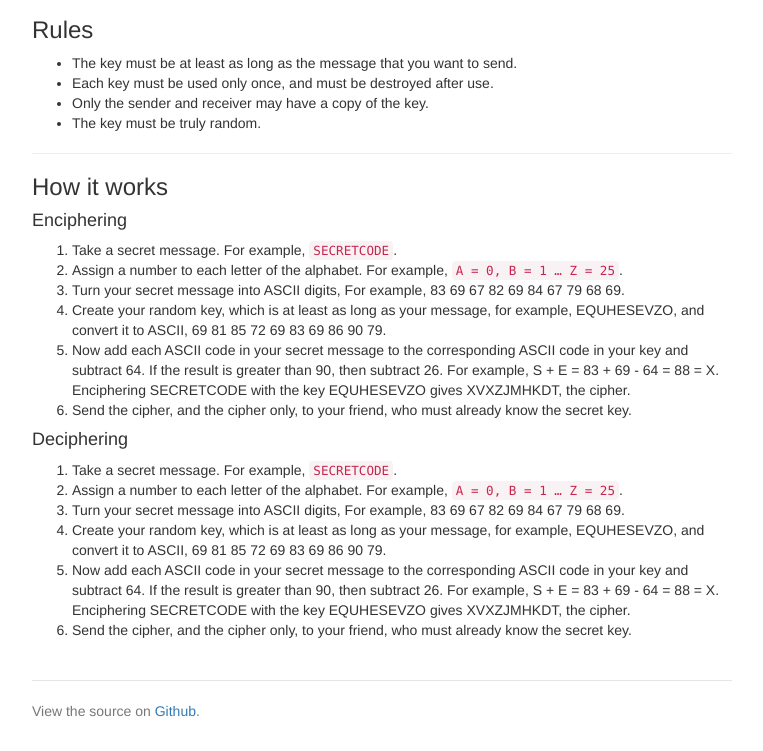
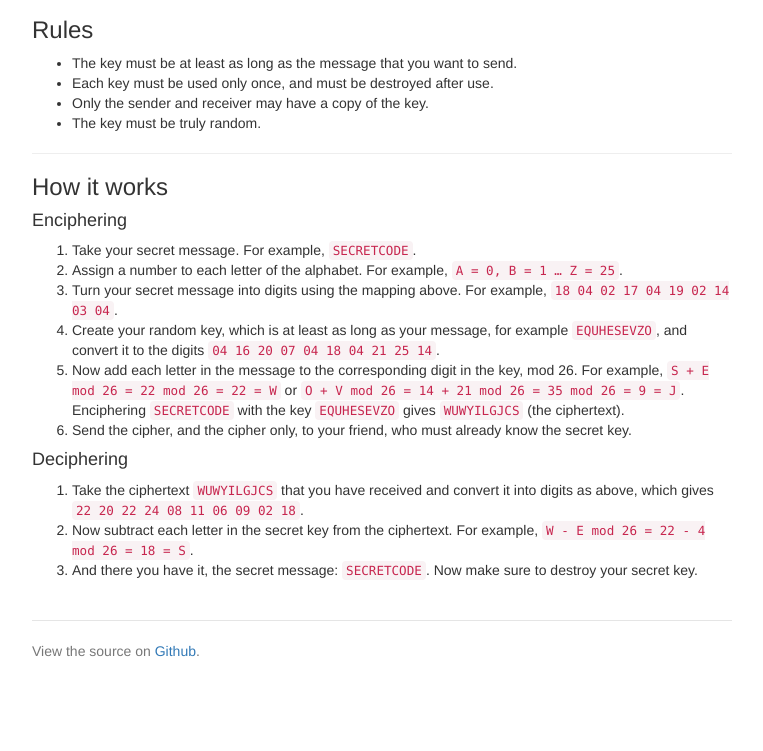
Before and after one commit to danielcoats/one-time-pad, a plain HTML site: page index.html in a window 1280 px wide. Shown: the part 652-1403 px from the top of the page, without its empty margins (258-1021 px from the left). After the commit the page ends 1343 px from the top, so only its background shows below. Drawn offline with Linux system fonts and the light colour scheme.

Commit message:
Finishing text

```diff
--- a/includes/One-Time-Pad.js
+++ b/includes/One-Time-Pad.js
@@ -97,7 +97,7 @@ $(document).ready(function(){
 						var keyTmp	= map.indexOf(key[i]);
 						var tmp		= (msgTmp + keyTmp) % 26;
 
-						outArray.push('(' + msgTmp + ' + ' + keyTmp + ')' + ' % ' + 26 + ' = ' + tmp + " => " + map[tmp] + '\r');
+						outArray.push('(' + msgTmp + ' + ' + keyTmp + ')' + ' mod ' + 26 + ' = ' + tmp + " => " + map[tmp] + '\r');
 						out += map[tmp];
 					}
 
@@ -139,7 +139,7 @@ $(document).ready(function(){
 					var keyTmp	= map.indexOf(key[i]);
 					var tmp		= mod(msgTmp - keyTmp, 26);
 
-					outArray.push('(' + msgTmp + ' + ' + keyTmp + ')' + ' % ' + 26 + ' = ' + tmp + " => " + map[tmp] + '\n');
+					outArray.push('(' + msgTmp + ' - ' + keyTmp + ')' + ' mod ' + 26 + ' = ' + tmp + " => " + map[tmp] + '\n');
 					out += map[tmp];
 				}
 
--- a/index.html
+++ b/index.html
@@ -33,15 +33,8 @@
 
 <body>
 
-    <div class="container">
-        <div class="header clearfix">
-            <!-- <nav>
-            <ul class="nav nav-pills pull-right">
-            <li role="presentation" class="active"><a href="#">Home</a></li>
-            <li role="presentation"><a href="#">About</a></li>
-            <li role="presentation"><a href="#">Contact</a></li>
-        </ul>
-    </nav> -->
+<div class="container">
+    <div class="header clearfix">
     <h2>One-Time Pad <small>An online demonstration</small></h2>
 </div>
 
@@ -91,21 +84,19 @@
         <h3>How it works</h3>
         <h4>Enciphering</h4>
         <ol>
-            <li>Take a secret message. For example, <code>SECRETCODE</code>.</li>
+            <li>Take your secret message. For example, <code>SECRETCODE</code>.</li>
             <li>Assign a number to each letter of the alphabet. For example, <code>A = 0, B = 1 &hellip; Z = 25</code>.</li>
-            <li>Turn your secret message into ASCII digits, For example, 83 69 67 82 69 84 67 79 68 69.</li>
-            <li>Create your random key, which is at least as long as your message, for example, EQUHESEVZO, and convert it to ASCII, 69 81 85 72 69 83 69 86 90 79.</li>
-            <li>Now add each ASCII code in your secret message to the corresponding ASCII code in your key and subtract 64. If the result is greater than 90, then subtract 26. For example, S + E = 83 + 69 - 64 = 88 = X. Enciphering SECRETCODE with the key EQUHESEVZO gives XVXZJMHKDT, the cipher.</li>
+            <li>Turn your secret message into digits using the mapping above. For example, <code>18 04 02 17 04 19 02 14 03 04</code>.</li>
+            <li>Create your random key, which is at least as long as your message, for example <code>EQUHESEVZO</code>, and convert it to the digits <code>04 16 20 07 04 18 04 21 25 14</code>.</li>
+            <li>Now add each letter in the message to the corresponding digit in the key, mod 26. For example, <code>S + E mod 26 = 22 mod 26 = 22 = W</code> or <code>O + V mod 26 = 14 + 21 mod 26 = 35 mod 26 = 9 = J</code>. Enciphering <code>SECRETCODE</code> with the key <code>EQUHESEVZO</code> gives <code>WUWYILGJCS</code> (the ciphertext).</li>
             <li>Send the cipher, and the cipher only, to your friend, who must already know the secret key.</li>
+
         </ol>
         <h4>Deciphering</h4>
         <ol>
-            <li>Take a secret message. For example, <code>SECRETCODE</code>.</li>
-            <li>Assign a number to each letter of the alphabet. For example, <code>A = 0, B = 1 &hellip; Z = 25</code>.</li>
-            <li>Turn your secret message into ASCII digits, For example, 83 69 67 82 69 84 67 79 68 69.</li>
-            <li>Create your random key, which is at least as long as your message, for example, EQUHESEVZO, and convert it to ASCII, 69 81 85 72 69 83 69 86 90 79.</li>
-            <li>Now add each ASCII code in your secret message to the corresponding ASCII code in your key and subtract 64. If the result is greater than 90, then subtract 26. For example, S + E = 83 + 69 - 64 = 88 = X. Enciphering SECRETCODE with the key EQUHESEVZO gives XVXZJMHKDT, the cipher.</li>
-            <li>Send the cipher, and the cipher only, to your friend, who must already know the secret key.</li>
+            <li>Take the ciphertext <code>WUWYILGJCS</code> that you have received and convert it into digits as above, which gives <code>22 20 22 24 08 11 06 09 02 18</code>.</li>
+            <li>Now subtract each letter in the secret key from the ciphertext. For example, <code>W - E mod 26 = 22 - 4 mod 26 = 18 = S</code>.</li>
+            <li>And there you have it, the secret message: <code>SECRETCODE</code>. Now make sure to destroy your secret key.</li>
         </ol>
     </div>
 </div>
```
